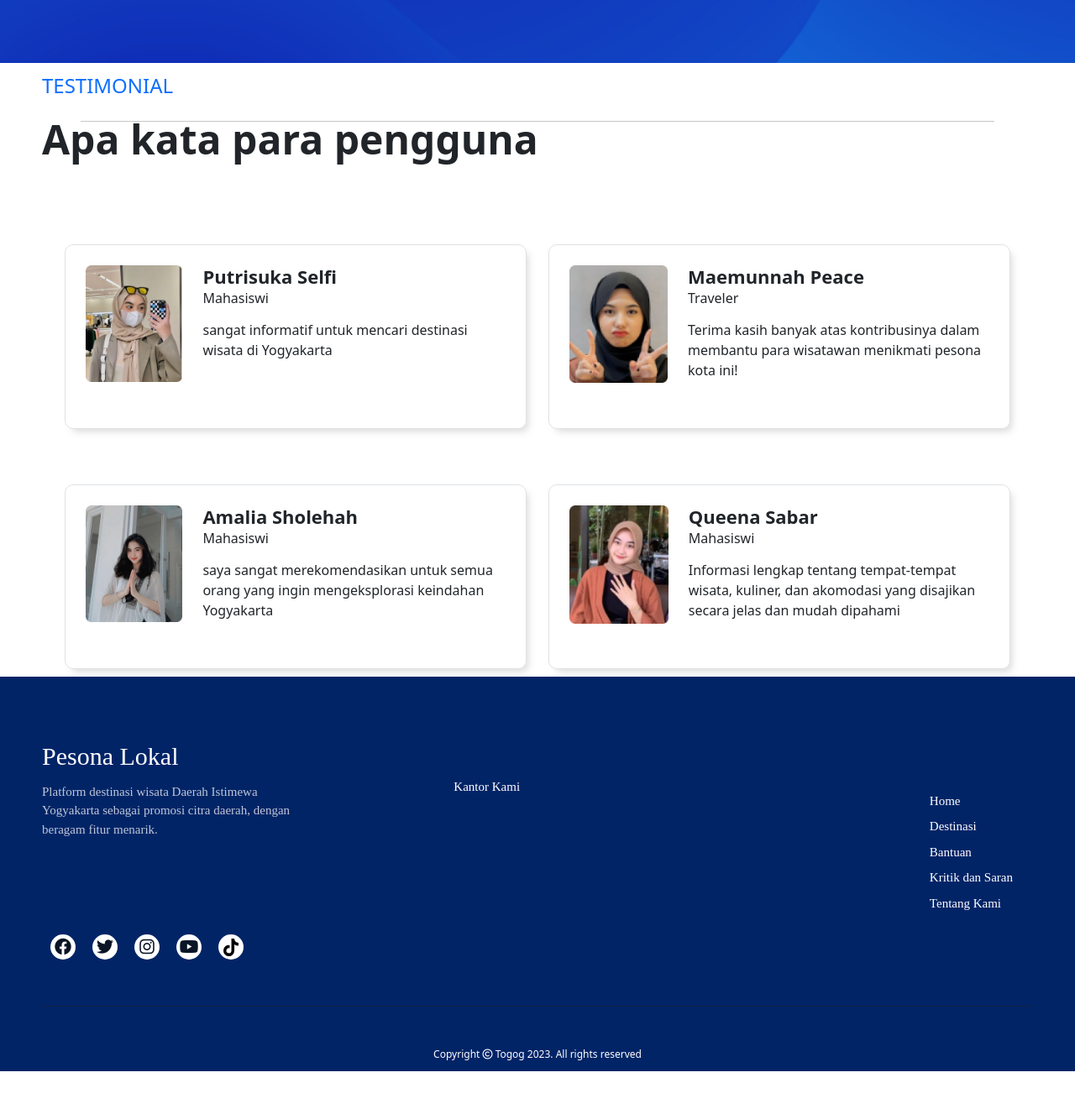
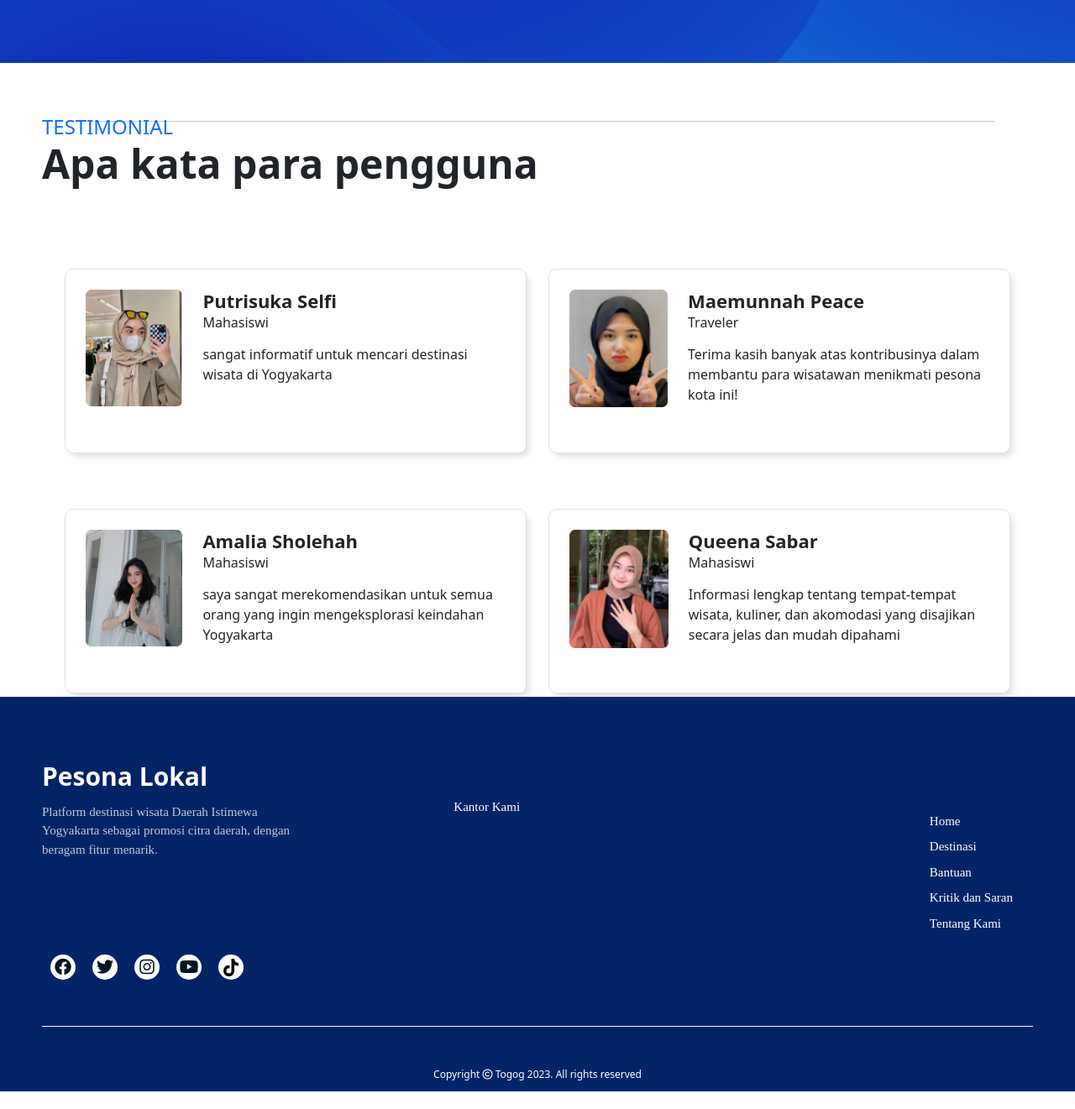
Before and after one commit to togogpesonalokal/togogpesonalokal.github.io, a website: page index.html in a window 1280 px wide. Shown: the part 2460-3781 px from the top of the page at 84% size. Before the commit the page ends 3757 px from the top, so only its background shows below. Drawn offline with nearby package versions, Linux system fonts and the light colour scheme; grey boxes are pictures that could not be loaded; a web font is replaced by a local one.

Commit message:
revisi 4th commit

```diff
--- a/index.html
+++ b/index.html
@@ -132,10 +132,10 @@
           <hr size="5px" width="85%" color="blue" class="align-self-center mb-0 mt-5" />
         </div>
       </div>
-
+  &emsp;&emsp;
       <div class="container d-flex flex-column justify-content-center">
         <div class="tulisan mb-5 justify-content-center align-self-sm-start align-self-center">
-          <p class="mb-0 h4 text-primary align-self-center" style="padding-bottom: 20px;">TESTIMONIAL</p>
+          <p class="mb-0 h4 text-primary align-self-center" style="margin-top: 120px;">TESTIMONIAL</p>
           <p class="display-5 fw-bold mb-xl-5 align-self-center">Apa kata para pengguna</p>
         </div>
         <div class="tulisan mt-0 align-self-sm-stretch align-self-center">
@@ -161,7 +161,7 @@
               </div>
             </div>
           </div>
-          <div class="kotak d-flex justify-content-lg-evenly flex-lg-row justify-content-sm-center flex-sm-column mt-sm-0 flex-column">
+          <div class="kotak d-flex justify-content-lg-evenly flex-lg-row justify-content-sm-center flex-sm-column mt-sm-0 flex-column" style="margin-bottom: 140px;">
             <div class="komen border d-flex flex-row align-self-sm-center mb-sm-3 align-self-center mb-3">
               <div class="isi p-md-4">
                 <img src="komen3.png"  style="width: 240px;" alt="" />
@@ -172,7 +172,7 @@
                 <p class="coment mt-3 me-4" style="font-size: 16px;" >saya sangat merekomendasikan untuk semua orang yang ingin mengeksplorasi keindahan Yogyakarta</p>
               </div>
             </div>
-            <div class="komen border d-flex flex-row align-self-sm-center mb-sm-3 align-self-center mb-3">
+            <div class="komen border d-flex flex-row align-self-sm-center mb-sm-3 align-self-center mb-3" style="padding-top: -300px;">
               <div class="isi p-md-4">
                 <img src="komen4.png" style="width: 290px;" alt="" />
               </div>
@@ -197,7 +197,7 @@
                   <div class="col-lg-4 col-sm-12 logo-wrapper flex-column align-items-center text-lg-start text-center align-items-lg-start">
                     <!-- <img height="70px" class="ms-lg-4 ps-lg-3" src="./page-assets/pesona11.png" alt=""/> -->
 
-                    <h2 style=" color: white; font-family: monsterart;; font-size: 30px;">Pesona Lokal</h2>
+                    <h2 style=" color: white; font-weight: 700 !important; font-size: 30px;">Pesona Lokal</h2>
                     <p style="color: rgba(255, 255, 255, 0.747);width: 300px; margin-top: 5px;margin-bottom: 90px; font-family: monsterart; font-size: 15px;">Platform destinasi wisata Daerah Istimewa Yogyakarta sebagai promosi citra daerah, dengan beragam fitur menarik.</p>
 
 
@@ -245,7 +245,7 @@
 
               </div>
 
-            <div class="row mx-0 pt-5 mb-n4 footer-text mt-5 justify-content-center align-items-center" style="border-top : #112443 solid 1px">
+            <div class="row mx-0 pt-5 mb-n4 footer-text mt-5 justify-content-center align-items-center" style="border-top : #ffffff solid 1px">
               <div class="col-9 text-center">
                 <div class="container" style="height: 50px;">
                   <p class="explanation mx-n4">
```
